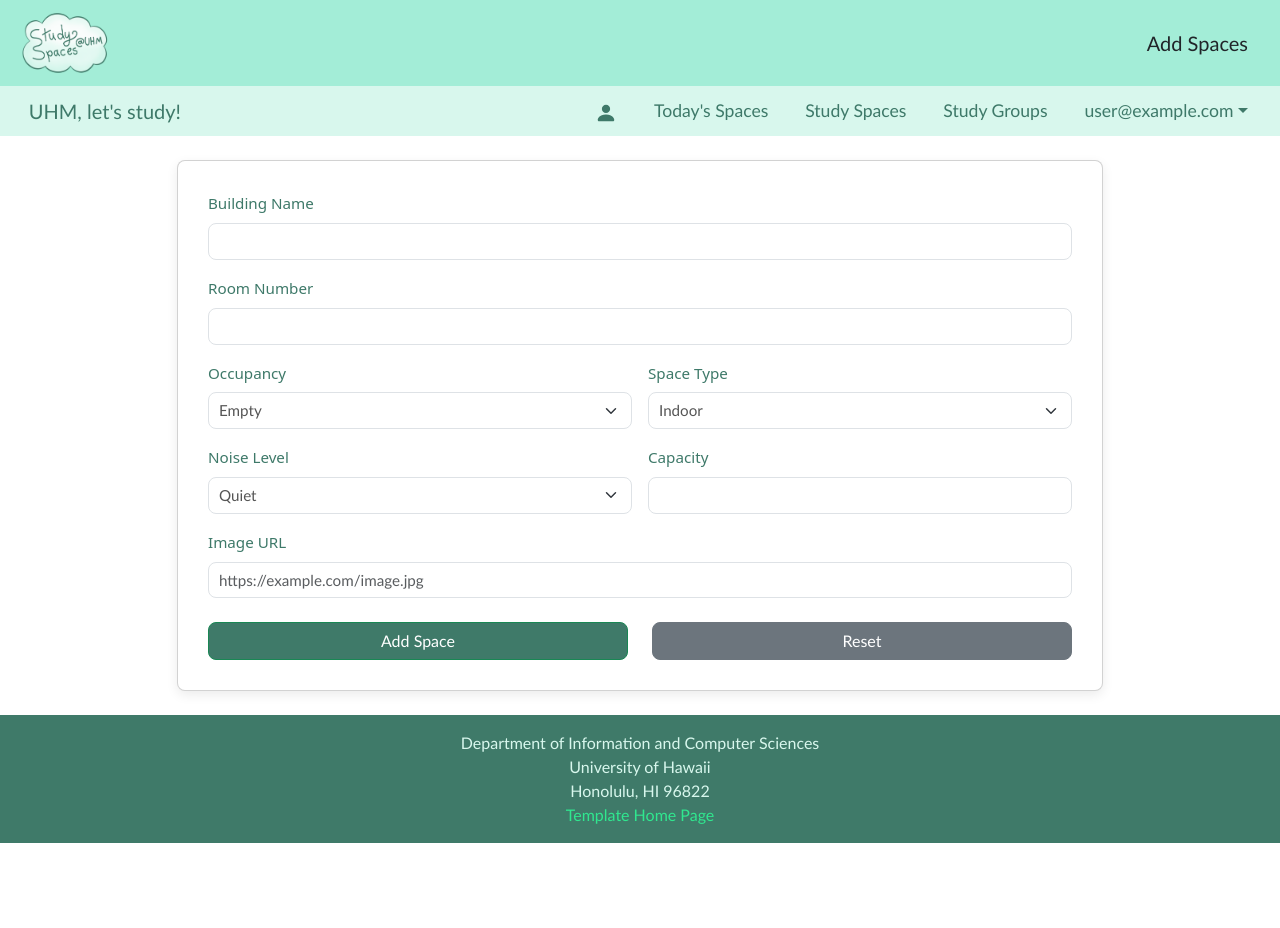
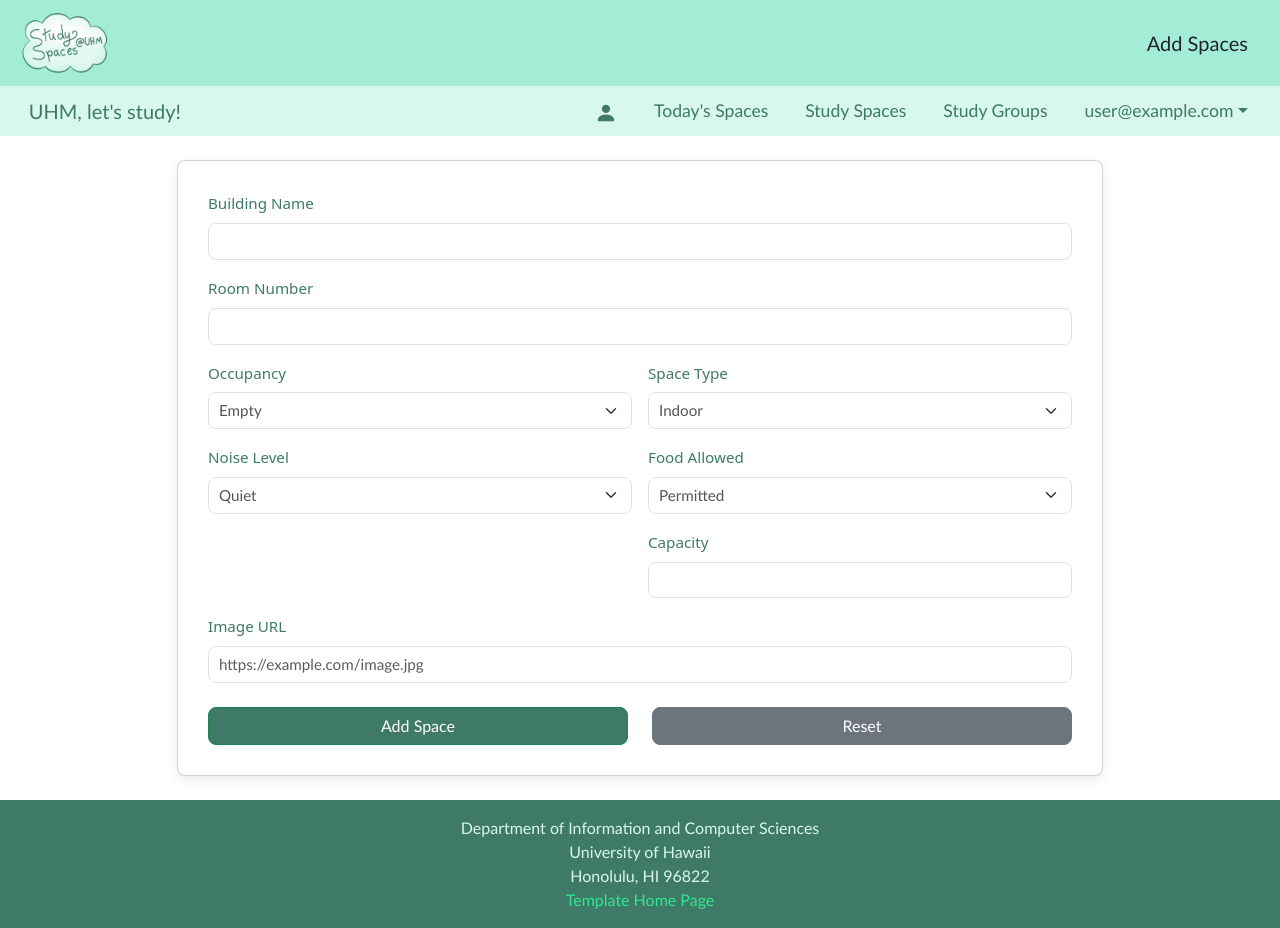
Before and after one commit to manoa-study-spaces/manoa-study-spaces, a Next.js app: page /add in a window 1280 px wide. Before the commit the page ends 843 px from the top, so only its background shows below. Built offline with nearby package versions, Linux system fonts and the light colour scheme; no server answers; sample sign-in values are in the browser's storage.

Commit message:
fixed submit issue

```diff
--- a/src/components/AddSpaceForm.tsx
+++ b/src/components/AddSpaceForm.tsx
@@ -10,26 +10,6 @@ import LoadingSpinner from '@/components/LoadingSpinner';
 import { AddSpaceSchema } from '@/lib/validationSchemas';
 import { addListing } from '@/lib/dbActions';
 
-const onSubmit = async (data: {
-  buildingName: string;
-  roomNumber: string;
-  occupancy: 'Empty' | 'Moderate' | 'Crowded';
-  foodAllowed: 'Permitted' | 'Prohibited' | 'Water';
-  noiseLevel: 'Quiet' | 'Moderate' | 'Loud';
-  spaceType: 'Indoor' | 'Outdoor';
-  capacity: number;
-  image?: string | null;
-}) => {
-  await addListing({
-    ...data,
-    image: data.image ?? undefined,
-  });
-
-  swal('Success', 'Space added successfully', 'success', {
-    timer: 2000,
-  });
-};
-
 const AddSpaceForm: React.FC = () => {
   const { status } = useSession();
 
@@ -41,6 +21,32 @@ const AddSpaceForm: React.FC = () => {
   } = useForm({
     resolver: yupResolver(AddSpaceSchema),
   });
+
+  const onSubmitHandler = async (data: {
+    buildingName: string;
+    roomNumber: string;
+    occupancy: 'Empty' | 'Moderate' | 'Crowded';
+    foodAllowed: 'Permitted' | 'Prohibited' | 'Water';
+    noiseLevel: 'Quiet' | 'Moderate' | 'Loud';
+    spaceType: 'Indoor' | 'Outdoor';
+    capacity: number;
+    image?: string | null;
+  }) => {
+    try {
+      await addListing({
+        ...data,
+        image: data.image ?? undefined,
+      });
+
+      swal('Success', 'Space added successfully', 'success', {
+        timer: 2000,
+      });
+      reset();
+    } catch (error) {
+      console.error('Error adding space:', error);
+      swal('Error', 'Failed to add space. Please try again.', 'error');
+    }
+  };
 
   if (status === 'loading') {
     return <LoadingSpinner />;
@@ -56,7 +62,7 @@ const AddSpaceForm: React.FC = () => {
         <Col md={12} lg={10}>
           <Card className="add-space-card">
             <Card.Body>
-              <Form onSubmit={handleSubmit(onSubmit)}>
+              <Form onSubmit={handleSubmit(onSubmitHandler)}>
                 {/* Building Name */}
                 <Form.Group className="mb-3">
                   <Form.Label>Building Name</Form.Label>
@@ -116,6 +122,15 @@ const AddSpaceForm: React.FC = () => {
                     </Form.Group>
 
                     <Form.Group className="mt-3">
+                      <Form.Label>Food Allowed</Form.Label>
+                      <Form.Select {...register('foodAllowed')}>
+                        <option value="Permitted">Permitted</option>
+                        <option value="Prohibited">Prohibited</option>
+                        <option value="Water">Water</option>
+                      </Form.Select>
+                    </Form.Group>
+
+                    <Form.Group className="mt-3">
                       <Form.Label>Capacity</Form.Label>
                       <Form.Control
                         type="number"
--- a/src/lib/dbActions.ts
+++ b/src/lib/dbActions.ts
@@ -59,16 +59,16 @@ function isDuplicateEmailError(error: unknown): boolean {
  * occupancy, food allowed, noise level, and image.
  */
 export async function addListing(data: {
-  buildingName: string;
-  roomNumber: string;
-  occupancy: 'Empty' | 'Moderate' | 'Crowded';
-  foodAllowed: 'Permitted' | 'Prohibited' | 'Water';
-  noiseLevel: 'Quiet' | 'Moderate' | 'Loud';
-  spaceType: 'Indoor' | 'Outdoor';
-  capacity: number;
-  image?: string;
+  buildingName: string,
+  roomNumber: string,
+  occupancy: 'Empty' | 'Moderate' | 'Crowded',
+  foodAllowed: 'Permitted' | 'Prohibited' | 'Water',
+  noiseLevel: 'Quiet' | 'Moderate' | 'Loud',
+  spaceType: 'Indoor' | 'Outdoor',
+  capacity: number,
+  image?: string,
 }) {
-  await prisma.listing.create({
+  const newListing = await prisma.listing.create({
     data: {
       buildingName: data.buildingName,
       roomNumber: data.roomNumber,
@@ -83,14 +83,16 @@ export async function addListing(data: {
             create: [
               {
                 fileName: data.image,
+                MIMEType: 'image/jpeg',
+                data: Buffer.from(''),
               },
             ],
           }
         : undefined,
     },
   });
+  return newListing;
 
-  redirect('/');
 }
 
 /**
```
